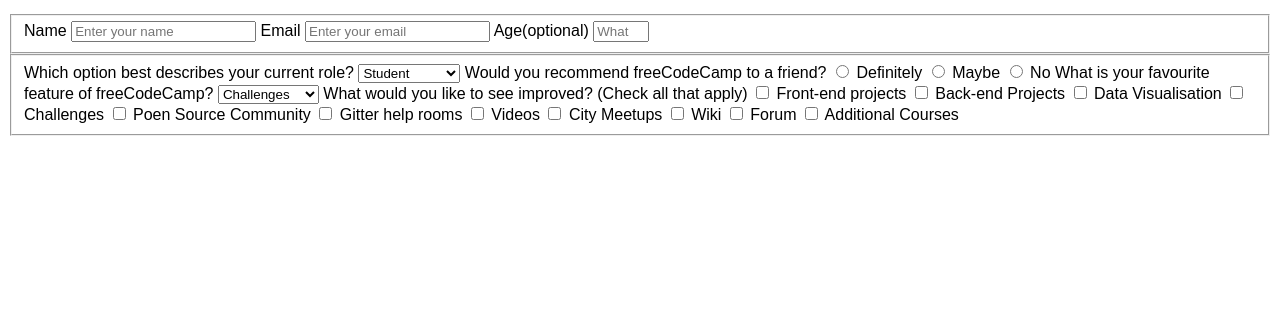
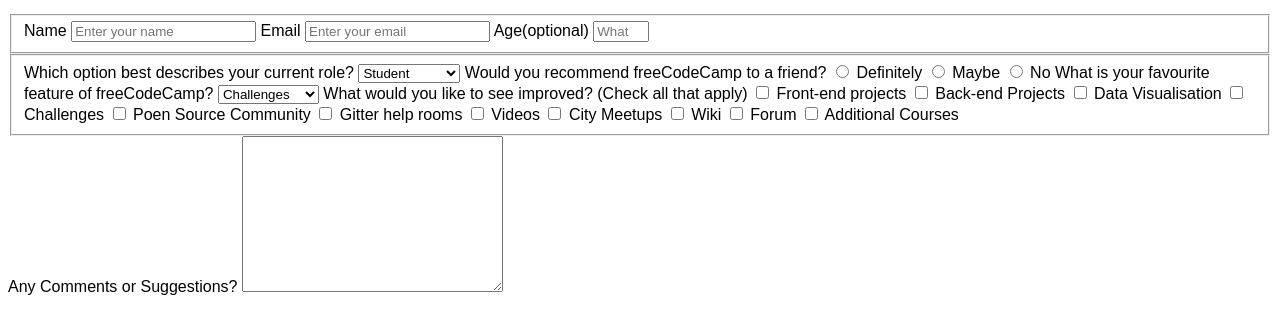
Before and after one commit to WopheAkinlade/freecodecamp-project-2, a plain HTML site: page index.html in a window 1280 px wide. Shown: the part 100-434 px from the top of the page. Drawn offline with Linux system fonts and the light colour scheme.

Commit message:
Finished building the form

```diff
--- a/index.html
+++ b/index.html
@@ -75,6 +75,8 @@
                 <label for="add-courses">Additional Courses</label>
             </fieldset>
 
+            <label for="suggestion-box">Any Comments or Suggestions?</label>
+            <textarea name="suggestion-box" id="suggestion-box" cols="30" rows="10"></textarea>
         </form>
     </body>
 </html>
```
